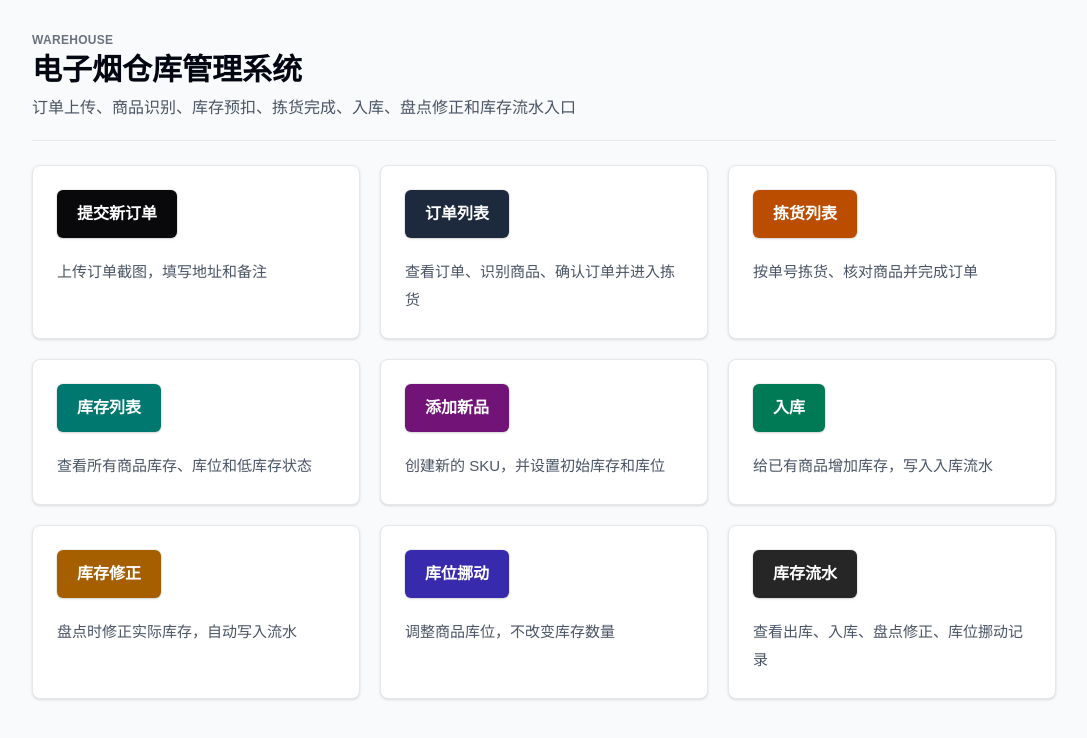
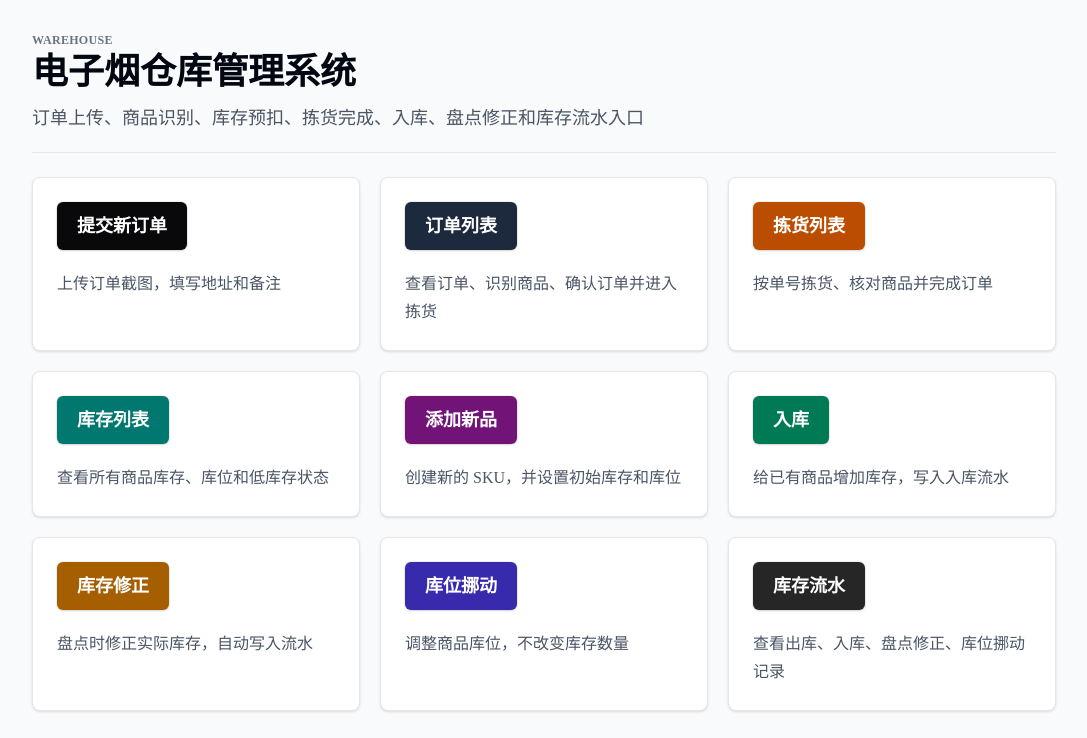
Before and after one commit to sevenshiy35/vape-warehouse-system, a Next.js app: page / in a window 1280 px wide. Shown: the top 738 px of the page, without its empty margins (96-1183 px from the left). Built offline with nearby package versions, Linux system fonts and the light colour scheme; a web font is replaced by a local one.

Commit message:
Force homepage font on text elements

```diff
--- a/app/page.tsx
+++ b/app/page.tsx
@@ -1,6 +1,6 @@
 import Link from 'next/link'
 import localFont from 'next/font/local'
-import { PageHeader, PageShell, Panel } from '@/components/PageChrome'
+import { PageShell, Panel } from '@/components/PageChrome'
 
 const yinxiangFont = localFont({
   src: '../public/fonts/ZiTiGuanJiaYinXiang-2.ttf',
@@ -75,12 +75,31 @@ const links = [
 export default function HomePage() {
   return (
     <PageShell maxWidth="max-w-5xl">
-      <div className={yinxiangFont.className}>
-        <PageHeader
-          title="电子烟仓库管理系统"
-          description="订单上传、商品识别、库存预扣、拣货完成、入库、盘点修正和库存流水入口"
-          eyebrow="Warehouse"
-        />
+      <div className={yinxiangFont.className} style={yinxiangFont.style}>
+        <div className="mb-6 flex flex-col gap-4 border-b border-gray-200 pb-5 dark:border-gray-800 md:flex-row md:items-start md:justify-between">
+          <div className="min-w-0">
+            <p
+              className={`${yinxiangFont.className} mb-1 text-xs font-semibold uppercase tracking-wide text-gray-500 dark:text-gray-400`}
+              style={yinxiangFont.style}
+            >
+              Warehouse
+            </p>
+
+            <h1
+              className={`${yinxiangFont.className} text-3xl font-bold tracking-normal text-gray-950 dark:text-gray-50 md:text-4xl`}
+              style={yinxiangFont.style}
+            >
+              电子烟仓库管理系统
+            </h1>
+
+            <p
+              className={`${yinxiangFont.className} mt-3 max-w-3xl text-base leading-7 text-gray-600 dark:text-gray-400 md:text-lg`}
+              style={yinxiangFont.style}
+            >
+              订单上传、商品识别、库存预扣、拣货完成、入库、盘点修正和库存流水入口
+            </p>
+          </div>
+        </div>
 
         <div className="grid grid-cols-1 gap-5 md:grid-cols-2 lg:grid-cols-3">
           {links.map((item) => (
@@ -95,12 +114,16 @@ export default function HomePage() {
               "
             >
               <div
-                className={`mb-5 inline-flex min-h-12 items-center rounded-md px-5 py-3 text-base font-semibold leading-none shadow-sm ring-1 ring-black/5 transition group-hover:shadow-md dark:ring-white/10 ${item.color}`}
+                className={`${yinxiangFont.className} mb-5 inline-flex min-h-12 items-center rounded-md px-5 py-3 text-lg font-semibold leading-none shadow-sm ring-1 ring-black/5 transition group-hover:shadow-md dark:ring-white/10 ${item.color}`}
+                style={yinxiangFont.style}
               >
                 {item.title}
               </div>
 
-              <p className="text-[15px] font-medium leading-7 text-gray-600 dark:text-gray-400">
+              <p
+                className={`${yinxiangFont.className} text-base font-medium leading-7 text-gray-600 dark:text-gray-400`}
+                style={yinxiangFont.style}
+              >
                 {item.description}
               </p>
             </Link>
@@ -108,9 +131,17 @@ export default function HomePage() {
         </div>
 
         <Panel className="mt-10">
-          <h2 className="mb-3 text-lg font-semibold">日常使用流程</h2>
+          <h2
+            className={`${yinxiangFont.className} mb-3 text-xl font-semibold`}
+            style={yinxiangFont.style}
+          >
+            日常使用流程
+          </h2>
 
-          <ol className="list-decimal space-y-2 pl-5 text-sm text-gray-700 dark:text-gray-300">
+          <ol
+            className={`${yinxiangFont.className} list-decimal space-y-2 pl-5 text-base leading-7 text-gray-700 dark:text-gray-300`}
+            style={yinxiangFont.style}
+          >
             <li>进入“提交新订单”，上传订单截图，填写地址和备注。</li>
             <li>进入“订单列表”，打开刚创建的订单详情。</li>
             <li>在订单详情页使用 AI 识别或手动添加商品，核对 SKU、数量、单位、库位和拣货数量。</li>
```
